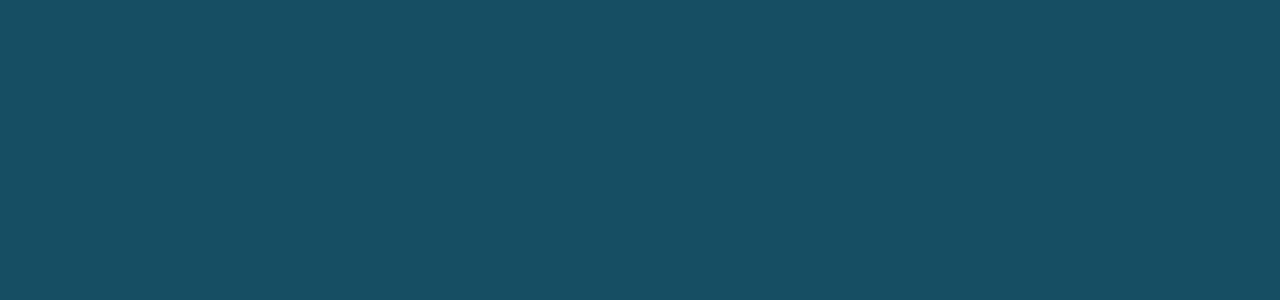
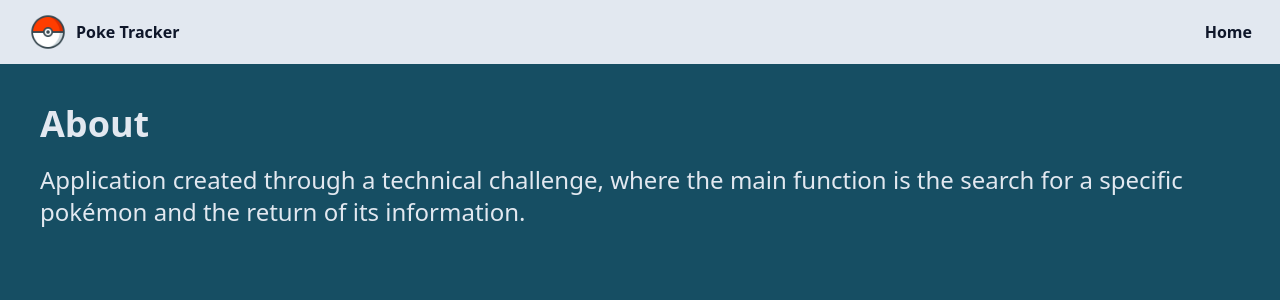
Before and after one commit to tittobreno/poke-tracker, a Vue app: page /about in a window 1280 px wide. Before the commit this address had no page. Shown: the top 300 px of the page. Built offline with nearby package versions, Linux system fonts and the light colour scheme.

Commit message:
feat: created page about

```diff
--- a/index.html
+++ b/index.html
@@ -4,7 +4,7 @@
     <meta charset="UTF-8" />
     <link rel="icon" href="/favicon.ico" />
     <meta name="viewport" content="width=device-width, initial-scale=1.0" />
-    <title>Poke Bestiary | Pokédex</title>
+    <title>Poke Tracker | Pokédex</title>
   </head>
   <body class="bg-cyan-900">
     <div id="app"></div>
--- a/src/components/Header.vue
+++ b/src/components/Header.vue
@@ -1,16 +1,34 @@
 <script setup>
+import { onMounted, ref } from 'vue';
+import { RouterLink } from 'vue-router';
 
+const isAbout = ref(false);
+const isHome = ref(true);
+onMounted(() => {
+    if (window.location.pathname === '/about') {
+        isAbout.value = true;
+        isHome.value = false;
+    }
+});
 </script>
 
 <template>
     <header class="flex items-center justify-between p-7 w-screen h-16 bg-slate-200 text-slate-900 font-bold">
-        <div class='flex items-center gap-2'>
-            <img class="w-10" src='../assets/pokeball.png' alt="Pokeball">
-            <strong class="text-base">Poke Tracker</strong>
-        </div>
+        <RouterLink to="/">
+            <div class='flex items-center gap-2'>
+                <img class="w-10" src='../assets/pokeball.png' alt="Pokeball">
+                <strong class="text-base">Poke Tracker</strong>
+            </div>
+        </RouterLink>
         <nav>
             <ul>
-                <li>About</li>
+                <RouterLink to="about">
+                    <li v-if="isHome">About</li>
+                </RouterLink>
+
+                <RouterLink to="/">
+                    <li v-if="isAbout">Home</li>
+                </RouterLink>
             </ul>
         </nav>
     </header>
--- a/src/router/index.js
+++ b/src/router/index.js
@@ -8,6 +8,11 @@ const router = createRouter({
       name: "home",
       component: () => import("../views/HomeView.vue"),
     },
+    {
+      path: '/about',
+      name: 'about',
+      component: () => import('../views/AboutView.vue')
+    }
   ],
 });
 
--- /dev/null
+++ b/src/views/AboutView.vue
@@ -0,0 +1,22 @@
+<script setup>
+import Header from '@/components/Header.vue';
+
+
+</script>
+
+<template>
+    <main>
+        <Header />
+        <section class="p-10">
+            <h1 class="font-bold text-4xl text-slate-200 mb-5">About</h1>
+
+            <p class="text-2xl text-slate-200">Application created through a technical challenge, where the main function is
+                the
+                search
+                for a specific pokémon and the return of its information.</p>
+        </section>
+
+
+
+    </main>
+</template>
```
